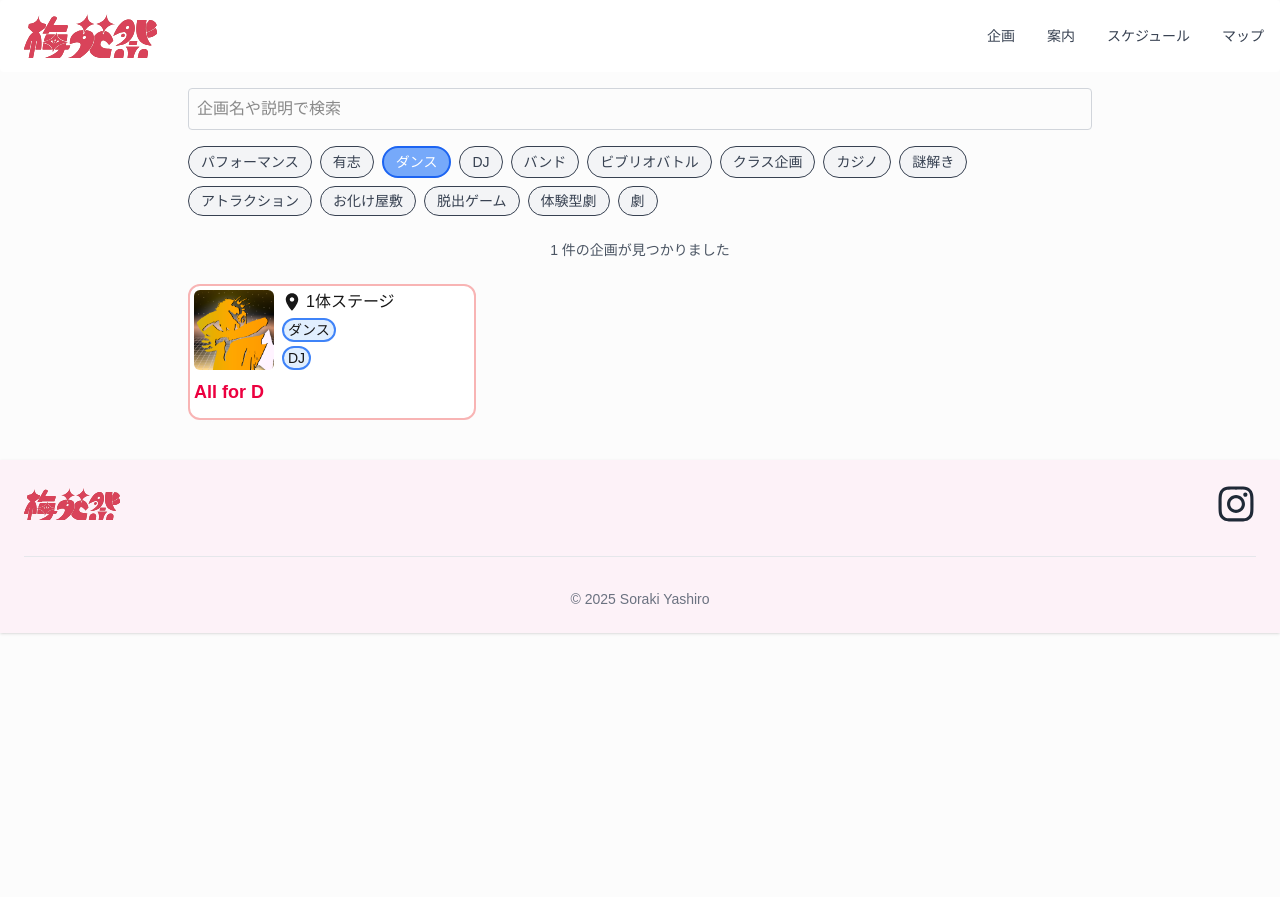
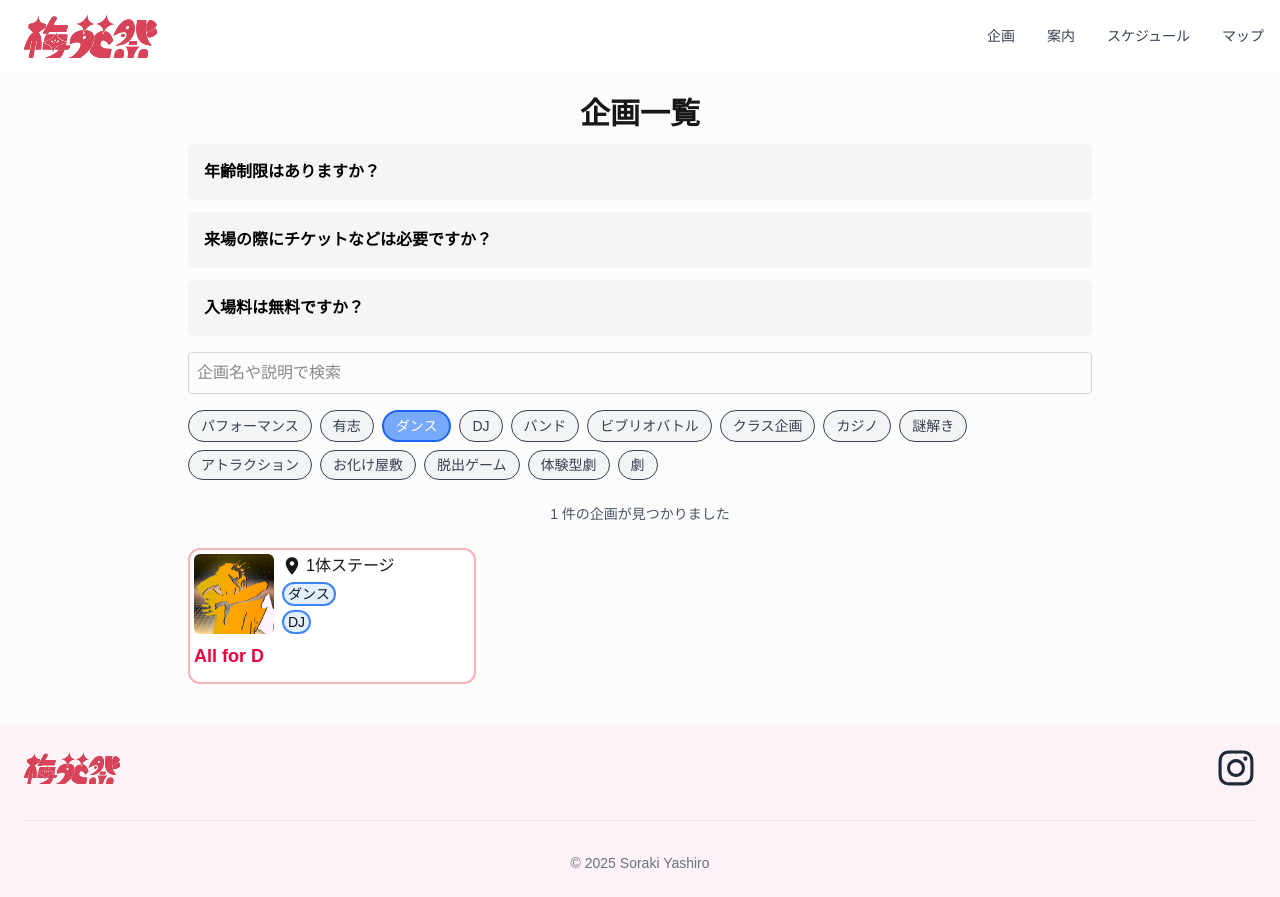
Before and after one commit to baiensai/2026, a Next.js app: page /projects in a window 1280 px wide. Both pictures are taken after a click on the button "ダンス". Before the commit the page ends 800 px from the top, so only its background shows below. Built offline with nearby package versions, Linux system fonts and the light colour scheme.

Commit message:
なんか開くやつを導入

```diff
--- a/app/info/page.js
+++ b/app/info/page.js
@@ -18,7 +18,7 @@ const FAQ = [
   // もうちょいありそうなのでTODO:
 ]
 
-const AccordionTheme = {
+export const AccordionTheme = {
   root: {
     base: "!border-none",
     flush: {
@@ -52,7 +52,7 @@ const AccordionTheme = {
   },
 }
 
-function AccordionItem({ question, answer }) {
+export function AccordionItem({ question, answer }) {
   return (
     <AccordionPanel className="overflow-hidden !rounded-md">
       <AccordionTitle className="text-base font-semibold">
--- /dev/null
+++ b/app/projects/_search.js
@@ -0,0 +1,113 @@
+"use client"
+
+import Card from "../_components/card"
+import { Modal, ModalBody } from "flowbite-react"
+import { IoCloseCircleOutline } from "react-icons/io5"
+import datas from "./_data"
+import ModalContent from "../_components/modalContent"
+import { useState, useMemo } from "react"
+import Fuse from "fuse.js"
+
+function Search() {
+  const [query, setQuery] = useState("");
+  const [selectedTags, setSelectedTags] = useState([]);
+
+  // タグ一覧を生成（重複なし）
+  const allTags = useMemo(() => {
+    const tags = datas.flatMap(d => d.tags.map(t => t.text));
+    return [...new Set(tags)];
+  }, []);
+
+  // Fuse.js 設定
+  const fuse = useMemo(() => {
+    return new Fuse(datas, {
+      keys: ["title", "description"],
+      threshold: 0.3,
+    });
+  }, []);
+
+  // 検索処理
+  const results = useMemo(() => {
+    let items = query.trim() ? fuse.search(query).map(r => r.item) : datas;
+
+    // タグ絞り込み
+    if (selectedTags.length > 0) {
+      items = items.filter(item =>
+        selectedTags.every(tag => item.tags.some(t => t.text === tag))
+      );
+    }
+
+    return items;
+  }, [query, selectedTags, fuse]);
+
+  // タグの選択/解除
+  const toggleTag = (tag) => {
+    setSelectedTags(prev =>
+      prev.includes(tag)
+        ? prev.filter(t => t !== tag)
+        : [...prev, tag]
+    );
+  };
+
+  const [openModal, setOpenModal] = useState(null)
+
+  return (
+    <>
+      <Modal dismissible show={openModal} onClose={() => setOpenModal(null)}>
+        <ModalBody>
+          <div className="flex flex-row-reverse">
+            <IoCloseCircleOutline className="w-7 h-7" onClick={() => setOpenModal(null)} />
+          </div>
+          <div className="">
+            <ModalContent data={openModal} />
+          </div>
+        </ModalBody>
+      </Modal>
+
+      <div className="max-w-[550px] md:max-w-[1000px] mx-auto">
+        {/* 検索ボックス */}
+        <input
+          type="text"
+          placeholder="企画名や説明で検索"
+          value={query}
+          onChange={(e) => setQuery(e.target.value)}
+          className="mt-4 w-full p-2 border border-gray-300 rounded mb-4"
+        />
+
+        {/* タグフィルター */}
+        <div className="flex flex-wrap gap-2 mb-4">
+          {allTags.map(tag => (
+            <button
+              key={tag}
+              onClick={() => toggleTag(tag)}
+              className={`text-sm px-3 py-1 rounded-full border ${selectedTags.includes(tag)
+                ? "bg-blue-400 text-white border-blue-600 border-2"
+                : "bg-gray-100 text-gray-700"
+                }`}
+            >
+              {tag}
+            </button>
+          ))}
+        </div>
+      </div>
+
+      {/* 件数表示 */}
+      <p className="mb-6 mt-6 text-sm text-gray-600 text-center">
+        {results.length} 件の企画が見つかりました
+      </p>
+
+      {/* カード一覧 or メッセージ */}
+      {results.length === 0 ? (
+        <p className="text-center text-gray-500">一致する企画はありませんでした。</p>
+      ) : (
+        <div className="grid grid-cols-2 sm:grid-cols-3 gap-y-2 sm:gap-y-5 gap-x-2 sm:gap-x-5 max-w-[475px] sm:max-w-full mx-auto">
+          {results.map((data, i) => (
+            <Card data={data} key={i} setOpenModal={setOpenModal} />
+          ))}
+        </div>
+      )}
+    </>
+  )
+}
+
+export default Search
--- a/app/projects/page.js
+++ b/app/projects/page.js
@@ -1,136 +1,52 @@
-"use client"
+import { Accordion, ThemeProvider } from "flowbite-react"
+import { AccordionItem, AccordionTheme } from "../info/page"
+import Search from "./_search"
 
-import Card from "../_components/card"
-import { Modal, ModalBody } from "flowbite-react"
-import { IoCloseCircleOutline } from "react-icons/io5"
-import datas from "./_data"
-import ModalContent from "../_components/modalContent"
-import { useState, useMemo } from "react"
-import Fuse from "fuse.js"
+function AAA() {
+  return (
+    <div>
+      <div className="px-0">
+        <ThemeProvider theme={{ accordion: AccordionTheme }} root={true}>
+          <Accordion collapseAll className="mt-2">
+            {FAQ.map((v, i) => (
+              <AccordionItem key={i} question={v.question} answer={v.answer} />
+            ))}
+          </Accordion>
+        </ThemeProvider>
+      </div>
+    </div>
+  )
+}
+
+
+const FAQ = [
+  { question: "年齢制限はありますか？", answer: "但し、高校生のパワーが漲る梅苑「祭」ですので、大きい声や音が鳴る企画もあります。母子室等は用意しておりませんので、小さなお子様などとの来場の際はくれぐれもご注意ください。" },
+  { question: "来場の際にチケットなどは必要ですか？", answer: "チケットの用意はいたしません。ご自由にご参加ください。" },
+  { question: "入場料は無料ですか？", answer: "入場料は無料です。販売されているグッズや食事を購入する際には現金が必要となりますので、梅苑祭を最大限に楽しみたい方はお財布のご用意を忘れずにお願いします。" },
+]
 
 function Projects() {
-  const [query, setQuery] = useState("");
-  const [selectedTags, setSelectedTags] = useState([]);
 
-  // タグ一覧を生成（重複なし）
-  const allTags = useMemo(() => {
-    const tags = datas.flatMap(d => d.tags.map(t => t.text));
-    return [...new Set(tags)];
-  }, []);
-
-  // Fuse.js 設定
-  const fuse = useMemo(() => {
-    return new Fuse(datas, {
-      keys: ["title", "description"],
-      threshold: 0.3,
-    });
-  }, []);
-
-  // 検索処理
-  const results = useMemo(() => {
-    let items = query.trim() ? fuse.search(query).map(r => r.item) : datas;
-
-    // タグ絞り込み
-    if (selectedTags.length > 0) {
-      items = items.filter(item =>
-        selectedTags.every(tag => item.tags.some(t => t.text === tag))
-      );
-    }
-
-    return items;
-  }, [query, selectedTags, fuse]);
-
-  // タグの選択/解除
-  const toggleTag = (tag) => {
-    setSelectedTags(prev =>
-      prev.includes(tag)
-        ? prev.filter(t => t !== tag)
-        : [...prev, tag]
-    );
-  };
-
-  const [openModal, setOpenModal] = useState(null)
 
   return (
-    <div className="px-2 md:px-12 max-w-[1000px] mx-auto mb-10">
+    <div>
 
-      <Modal dismissible show={openModal} onClose={() => setOpenModal(null)}>
-        <ModalBody>
-          <div className="flex flex-row-reverse">
-            <IoCloseCircleOutline className="w-7 h-7" onClick={() => setOpenModal(null)} />
-          </div>
-          <div className="">
-            <ModalContent data={openModal} />
-          </div>
-        </ModalBody>
-      </Modal>
 
-      <div className="max-w-[550px] md:max-w-[1000px] mx-auto">
-        {/* 検索ボックス */}
-        <input
-          type="text"
-          placeholder="企画名や説明で検索"
-          value={query}
-          onChange={(e) => setQuery(e.target.value)}
-          className="mt-4 w-full p-2 border border-gray-300 rounded mb-4"
-        />
 
-        {/* タグフィルター */}
-        <div className="flex flex-wrap gap-2 mb-4">
-          {allTags.map(tag => (
-            <button
-              key={tag}
-              onClick={() => toggleTag(tag)}
-              className={`text-sm px-3 py-1 rounded-full border ${selectedTags.includes(tag)
-                ? "bg-blue-400 text-white border-blue-600 border-2"
-                : "bg-gray-100 text-gray-700"
-                }`}
-            >
-              {tag}
-            </button>
-          ))}
+      <p className="text-3xl font-semibold text-center mt-6">企画一覧</p>
+
+      <div className="px-2 md:px-12 max-w-[1000px] mx-auto mb-10">
+        <AAA />
+        <Search />
+
+        {/* カラータグのスタイル適用用の隠し要素  */}
+        <div className="hidden">
+          <p className="border-blue-500 bg-blue-100" />
         </div>
       </div>
 
-      {/* 件数表示 */}
-      <p className="mb-6 mt-6 text-sm text-gray-600 text-center">
-        {results.length} 件の企画が見つかりました
-      </p>
-
-      {/* カード一覧 or メッセージ */}
-      {results.length === 0 ? (
-        <p className="text-center text-gray-500">一致する企画はありませんでした。</p>
-      ) : (
-        <div className="grid grid-cols-2 sm:grid-cols-3 gap-y-2 sm:gap-y-5 gap-x-2 sm:gap-x-5 max-w-[475px] sm:max-w-full mx-auto">
-          {results.map((data, i) => (
-            <Card data={data} key={i} setOpenModal={setOpenModal} />
-          ))}
-        </div>
-      )}
-
-      {/* カラータグのスタイル適用用の隠し要素 */}
-      <div className="hidden">
-        <p className="border-blue-500 bg-blue-100" />
-      </div>
     </div>
   )
-
-  // return (
-  //   <div className="grid grid-cols-2 md:grid-cols-3 gap-y-2 md:gap-y-5 gap-x-2 md:gap-x-5 px-2 md:px-12 max-w-[1000px] mx-auto">
-  //     {datas.map((data, i) => (
-  //       <Card data={data} key={i} />
-  //     ))}
-
-  //     {/* <p>企画一覧</p>
-  //     <p>企画の種類について</p>
-  //     <p>賞について</p>
-  //     <p>種類、ジャンル、検索の欄</p>
-  //     <p>n件ヒット</p>
-  //     <p>いっぱいのカード</p> */}
-
-  //     <div className="hidden"><p className="border-blue-500 bg-blue-100" /></div>
-  //   </div>
-  // )
 }
 
 export default Projects
--- a/package.json
+++ b/package.json
@@ -3,7 +3,7 @@
   "version": "0.1.0",
   "private": true,
   "scripts": {
-    "dev": "next dev --turbopack",
+    "dev": "next dev",
     "build": "next build",
     "start": "next start",
     "lint": "next lint"
```
